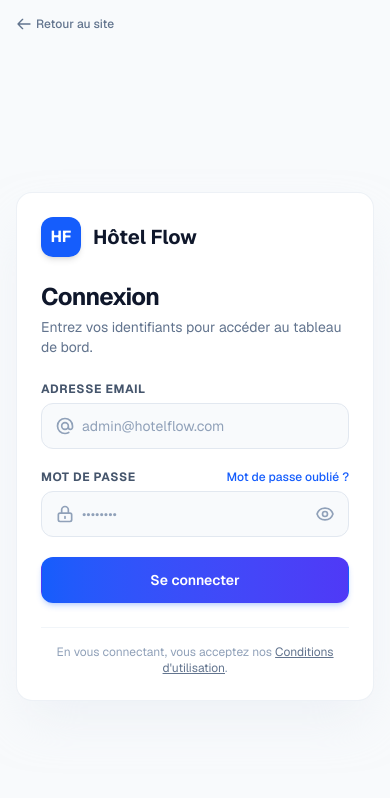
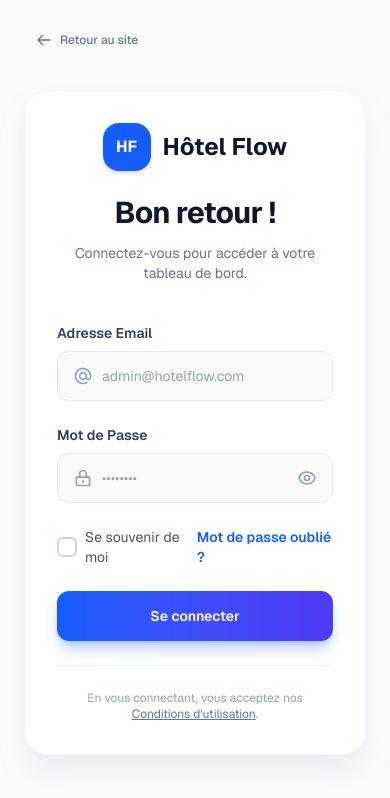
Before and after one commit to Odon2266/hotel-flow, a Next.js app in the folder frontend/: page /admin/login in a window 390 px wide. Shown: the top 798 px of the page. Built offline with nearby package versions, Linux system fonts and the light colour scheme.

Commit message:
Mise à jour  de l'interface d'authentification

```diff
--- a/frontend/src/app/admin/login/page.tsx
+++ b/frontend/src/app/admin/login/page.tsx
@@ -8,6 +8,7 @@ export default function AdminLoginPage() {
   const [email, setEmail] = useState('');
   const [password, setPassword] = useState('');
   const [showPassword, setShowPassword] = useState(false);
+  const [rememberMe, setRememberMe] = useState(false);
   const [error, setError] = useState('');
   const [loading, setLoading] = useState(false);
   const router = useRouter();
@@ -44,47 +45,49 @@ export default function AdminLoginPage() {
   return (
     <div className="flex min-h-screen bg-slate-50 text-slate-800 font-sans">
 
-      {/* Panneau latéral gauche : Image + Overlay Bleu (Caché sur mobile) */}
-      <div className="relative hidden w-1/2 flex-col justify-between overflow-hidden lg:flex bg-blue-900">
-        {/* Image de fond libre de droits (Unsplash - Hall d'hôtel) */}
+      {/* Panneau latéral gauche : Image plein écran (sans border-radius) */}
+      <div className="relative hidden w-1/2 lg:block bg-blue-900 overflow-hidden">
+
+        {/* Image de fond libre de droits */}
         <img
           src="https://images.unsplash.com/photo-1566073771259-6a8506099945?ixlib=rb-4.0.3&auto=format&fit=crop&w=1920&q=80"
           alt="Hall d'hôtel"
-          className="absolute inset-0 h-full w-full object-cover opacity-40 mix-blend-overlay"
+          className="absolute inset-0 h-full w-full object-cover"
         />
 
-        {/* Dégradé superposé pour la lisibilité et le thème */}
-        <div className="absolute inset-0 bg-gradient-to-br from-blue-700/90 via-blue-800/90 to-indigo-900/90" />
+        {/* Dégradé superposé (bas vers haut) pour la lisibilité du texte */}
+        <div className="absolute inset-0 bg-gradient-to-t from-blue-950 via-blue-900/80 to-blue-900/40" />
 
-        <div className="relative z-10 flex flex-col justify-between h-full p-12">
+        <div className="relative z-10 flex flex-col justify-between h-full p-12 xl:p-16">
           {/* Logo */}
           <div className="flex items-center space-x-3">
-            <div className="flex h-10 w-10 items-center justify-center rounded-xl bg-white font-extrabold text-blue-700 shadow-md">
+            <div className="flex h-12 w-12 items-center justify-center rounded-2xl bg-white font-extrabold text-blue-700 shadow-lg">
               HF
             </div>
-            <span className="text-xl font-bold tracking-wide text-white">Hôtel Flow</span>
+            <span className="text-xl font-bold tracking-wide text-white drop-shadow-md">Hôtel Flow</span>
           </div>
 
           {/* Texte de présentation */}
           <div className="space-y-6 max-w-lg">
-            <span className="inline-block rounded-full bg-white/10 px-4 py-1.5 text-xs font-semibold text-blue-100 border border-white/20 backdrop-blur-md">
+            <span className="inline-block rounded-full bg-white/10 px-4 py-1.5 text-xs font-semibold text-blue-100 border border-white/20 backdrop-blur-md shadow-sm">
               Espace Administration
             </span>
-            <h1 className="text-4xl lg:text-5xl font-extrabold leading-tight text-white">
+            <h1 className="text-4xl xl:text-5xl font-extrabold leading-tight text-white drop-shadow-lg">
               Pilotez votre <br />
               <span className="text-transparent bg-clip-text bg-gradient-to-r from-blue-200 to-indigo-200">
                 établissement
               </span>
             </h1>
-            <p className="text-base text-blue-100/80 leading-relaxed">
+            <p className="text-base text-blue-50/90 leading-relaxed drop-shadow-md">
               Accédez à votre espace sécurisé pour gérer vos chambres, suivre vos réservations et optimiser vos services en temps réel.
             </p>
 
             {/* Puces de fonctionnalités */}
-            <ul className="space-y-3 pt-4">
+            <div className="rounded-2xl bg-white/5 border border-white/10 p-5 backdrop-blur-sm">
+              <ul className="space-y-3">
                 {['Gestion centralisée des chambres', 'Suivi des réservations en direct', 'Tableau de bord analytique'].map((item, i) => (
-                <li key={i} className="flex items-center text-sm text-blue-100/90">
-                  <svg className="w-5 h-5 mr-3 text-blue-300" fill="none" viewBox="0 0 24 24" stroke="currentColor">
+                  <li key={i} className="flex items-center text-sm text-blue-50/90">
+                    <svg className="w-5 h-5 mr-3 text-blue-300 flex-shrink-0" fill="none" viewBox="0 0 24 24" stroke="currentColor">
                       <path strokeLinecap="round" strokeLinejoin="round" strokeWidth={2} d="M5 13l4 4L19 7" />
                     </svg>
                     {item}
@@ -92,47 +95,51 @@ export default function AdminLoginPage() {
                 ))}
               </ul>
             </div>
+          </div>
 
           {/* Copyright */}
-          <div className="text-xs text-blue-200/60">
+          <div className="text-xs text-blue-200/70 drop-shadow-sm">
             © 2026 Hôtel Flow — Tous droits réservés
           </div>
         </div>
       </div>
 
-      {/* Formulaire de connexion : Style lumineux et cartes blanches */}
-      <div className="flex w-full items-center justify-center p-4 sm:p-6 lg:w-1/2 bg-slate-50 relative">
+      {/* Panneau droit : Formulaire d'authentification amélioré */}
+      <div className="flex w-full items-center justify-center p-6 sm:p-12 lg:w-1/2 bg-slate-50 relative">
 
         {/* Lien de retour au site */}
         <Link
           href="/"
-          className="absolute top-4 left-4 sm:top-8 sm:left-8 flex items-center text-xs sm:text-sm font-medium text-slate-500 hover:text-blue-600 transition-colors z-20"
+          className="absolute top-6 left-6 sm:top-8 sm:left-8 flex items-center text-xs sm:text-sm font-medium text-slate-500 hover:text-blue-600 hover:bg-slate-200/50 px-3 py-2 rounded-xl transition-all z-20"
         >
-          <svg className="w-4 h-4 mr-1 sm:mr-2" fill="none" viewBox="0 0 24 24" stroke="currentColor">
+          <svg className="w-4 h-4 mr-2" fill="none" viewBox="0 0 24 24" stroke="currentColor">
             <path strokeLinecap="round" strokeLinejoin="round" strokeWidth={2} d="M10 19l-7-7m0 0l7-7m-7 7h18" />
           </svg>
           Retour au site
         </Link>
 
-        <div className="w-full max-w-md space-y-6 sm:space-y-8 rounded-2xl sm:rounded-3xl bg-white p-6 sm:p-8 lg:p-10 border border-slate-200/60 shadow-2xl shadow-slate-200/50 mt-12 sm:mt-0">
-          <div>
+        {/* Carte du formulaire */}
+        <div className="w-full max-w-md bg-white rounded-3xl p-8 sm:p-10 shadow-xl shadow-slate-200/50 border border-slate-100">
+
+          {/* En-tête du formulaire */}
+          <div className="text-center mb-10">
             {/* Logo visible uniquement sur mobile */}
-            <div className="flex lg:hidden items-center space-x-3 mb-6">
-              <div className="flex h-10 w-10 items-center justify-center rounded-xl bg-blue-600 font-bold text-white shadow-md">
+            <div className="flex lg:hidden justify-center items-center space-x-3 mb-6">
+              <div className="flex h-12 w-12 items-center justify-center rounded-2xl bg-blue-600 font-bold text-white shadow-md">
                 HF
               </div>
-              <span className="text-xl font-bold text-slate-900">Hôtel Flow</span>
+              <span className="text-2xl font-bold text-slate-900">Hôtel Flow</span>
             </div>
 
-            <h2 className="text-2xl sm:text-3xl font-bold text-slate-900 tracking-tight">Connexion</h2>
-            <p className="mt-1 sm:mt-2 text-sm text-slate-500">
-              Entrez vos identifiants pour accéder au tableau de bord.
+            <h2 className="text-3xl font-bold text-slate-900 tracking-tight">Bon retour !</h2>
+            <p className="mt-3 text-sm text-slate-500">
+              Connectez-vous pour accéder à votre tableau de bord.
             </p>
           </div>
 
           {/* Message d'erreur */}
           {error && (
-            <div className="flex items-start space-x-3 rounded-xl bg-red-50 p-4 text-sm text-red-600 border border-red-100 animate-in fade-in slide-in-from-top-2 duration-300">
+            <div className="flex items-start space-x-3 rounded-2xl bg-red-50 p-4 text-sm text-red-600 border border-red-100 mb-6 animate-in fade-in slide-in-from-top-2 duration-300">
               <svg className="h-5 w-5 flex-shrink-0 text-red-500 mt-0.5" fill="none" viewBox="0 0 24 24" stroke="currentColor">
                 <path strokeLinecap="round" strokeLinejoin="round" strokeWidth={2} d="M12 8v4m0 4h.01M21 12a9 9 0 11-18 0 9 9 0 0118 0z" />
               </svg>
@@ -140,14 +147,14 @@ export default function AdminLoginPage() {
             </div>
           )}
 
-          <form onSubmit={handleSubmit} className="space-y-5 sm:space-y-6">
+          <form onSubmit={handleSubmit} className="space-y-6">
             {/* Champ Email */}
             <div>
-              <label className="block text-xs font-bold uppercase tracking-wider text-slate-600 mb-1.5 sm:mb-2">
+              <label className="block text-sm font-semibold text-slate-700 mb-2">
                 Adresse Email
               </label>
               <div className="relative group">
-                <div className="absolute inset-y-0 left-0 pl-3.5 sm:pl-4 flex items-center pointer-events-none">
+                <div className="absolute inset-y-0 left-0 pl-4 flex items-center pointer-events-none">
                   <svg className="h-5 w-5 text-slate-400 group-focus-within:text-blue-600 transition-colors" fill="none" viewBox="0 0 24 24" stroke="currentColor">
                     <path strokeLinecap="round" strokeLinejoin="round" strokeWidth={2} d="M16 12a4 4 0 10-8 0 4 4 0 008 0zm0 0v1.5a2.5 2.5 0 005 0V12a9 9 0 10-9 9m4.5-1.206a8.959 8.959 0 01-4.5 1.207" />
                   </svg>
@@ -159,23 +166,18 @@ export default function AdminLoginPage() {
                   required
                   autoComplete="email"
                   placeholder="admin@hotelflow.com"
-                  className="w-full rounded-xl bg-slate-50 border border-slate-200 py-3 sm:py-3.5 pl-10 sm:pl-11 pr-4 text-sm text-slate-900 placeholder-slate-400 transition-all duration-200 focus:bg-white focus:border-blue-500 focus:outline-none focus:ring-4 focus:ring-blue-500/10"
+                  className="w-full rounded-xl bg-slate-50 border border-slate-200 py-3.5 pl-11 pr-4 text-sm text-slate-900 placeholder-slate-400 transition-all duration-200 focus:bg-white focus:border-blue-500 focus:outline-none focus:ring-4 focus:ring-blue-500/10"
                 />
               </div>
             </div>
 
             {/* Champ Mot de Passe */}
             <div>
-              <div className="flex items-center justify-between mb-1.5 sm:mb-2">
-                <label className="block text-xs font-bold uppercase tracking-wider text-slate-600">
+              <label className="block text-sm font-semibold text-slate-700 mb-2">
                 Mot de Passe
               </label>
-                <a href="#" className="text-xs font-medium text-blue-600 hover:text-blue-700 transition-colors">
-                  Mot de passe oublié ?
-                </a>
-              </div>
               <div className="relative group">
-                <div className="absolute inset-y-0 left-0 pl-3.5 sm:pl-4 flex items-center pointer-events-none">
+                <div className="absolute inset-y-0 left-0 pl-4 flex items-center pointer-events-none">
                   <svg className="h-5 w-5 text-slate-400 group-focus-within:text-blue-600 transition-colors" fill="none" viewBox="0 0 24 24" stroke="currentColor">
                     <path strokeLinecap="round" strokeLinejoin="round" strokeWidth={2} d="M12 15v2m-6 4h12a2 2 0 002-2v-6a2 2 0 00-2-2H6a2 2 0 00-2 2v6a2 2 0 002 2zm10-10V7a4 4 0 00-8 0v4h8z" />
                   </svg>
@@ -187,12 +189,12 @@ export default function AdminLoginPage() {
                   required
                   autoComplete="current-password"
                   placeholder="••••••••"
-                  className="w-full rounded-xl bg-slate-50 border border-slate-200 py-3 sm:py-3.5 pl-10 sm:pl-11 pr-12 text-sm text-slate-900 placeholder-slate-400 transition-all duration-200 focus:bg-white focus:border-blue-500 focus:outline-none focus:ring-4 focus:ring-blue-500/10"
+                  className="w-full rounded-xl bg-slate-50 border border-slate-200 py-3.5 pl-11 pr-12 text-sm text-slate-900 placeholder-slate-400 transition-all duration-200 focus:bg-white focus:border-blue-500 focus:outline-none focus:ring-4 focus:ring-blue-500/10"
                 />
                 <button
                   type="button"
                   onClick={() => setShowPassword(!showPassword)}
-                  className="absolute inset-y-0 right-0 pr-3.5 sm:pr-4 flex items-center text-slate-400 hover:text-slate-600 transition-colors focus:outline-none"
+                  className="absolute inset-y-0 right-0 pr-4 flex items-center text-slate-400 hover:text-slate-600 transition-colors focus:outline-none rounded-r-xl"
                   aria-label={showPassword ? "Masquer le mot de passe" : "Afficher le mot de passe"}
                 >
                   {showPassword ? (
@@ -209,11 +211,34 @@ export default function AdminLoginPage() {
               </div>
             </div>
 
+            {/* Options : Remember me & Forgot password */}
+            <div className="flex items-center justify-between">
+              <label className="flex items-center space-x-2 cursor-pointer group">
+                <div className="relative flex items-center justify-center">
+                  <input
+                    type="checkbox"
+                    checked={rememberMe}
+                    onChange={(e) => setRememberMe(e.target.checked)}
+                    className="peer sr-only"
+                  />
+                  <div className="w-5 h-5 border-2 border-slate-300 rounded-md peer-checked:bg-blue-600 peer-checked:border-blue-600 transition-all duration-200 group-hover:border-blue-400"></div>
+                  <svg className="absolute w-3 h-3 text-white opacity-0 peer-checked:opacity-100 transition-opacity duration-200 pointer-events-none" fill="none" viewBox="0 0 24 24" stroke="currentColor" strokeWidth={3}>
+                    <path strokeLinecap="round" strokeLinejoin="round" d="M5 13l4 4L19 7" />
+                  </svg>
+                </div>
+                <span className="text-sm text-slate-600 group-hover:text-slate-900 transition-colors">Se souvenir de moi</span>
+              </label>
+
+              <a href="#" className="text-sm font-semibold text-blue-600 hover:text-blue-700 transition-colors">
+                Mot de passe oublié ?
+              </a>
+            </div>
+
             {/* Bouton de connexion */}
             <button
               type="submit"
               disabled={loading}
-              className="group relative w-full flex justify-center py-3 sm:py-3.5 px-4 border border-transparent text-sm font-semibold rounded-xl text-white bg-gradient-to-r from-blue-600 to-indigo-600 hover:from-blue-700 hover:to-indigo-700 focus:outline-none focus:ring-4 focus:ring-blue-500/30 transition-all duration-200 shadow-md shadow-blue-600/20 active:scale-[0.98] disabled:opacity-70 disabled:cursor-not-allowed disabled:active:scale-100"
+              className="group relative w-full flex justify-center py-3.5 px-4 border border-transparent text-sm font-semibold rounded-xl text-white bg-gradient-to-r from-blue-600 to-indigo-600 hover:from-blue-700 hover:to-indigo-700 focus:outline-none focus:ring-4 focus:ring-blue-500/30 transition-all duration-200 shadow-lg shadow-blue-600/30 active:scale-[0.98] disabled:opacity-70 disabled:cursor-not-allowed disabled:active:scale-100"
             >
               {loading ? (
                 <span className="flex items-center space-x-2">
@@ -230,8 +255,8 @@ export default function AdminLoginPage() {
           </form>
 
           {/* Pied de page du formulaire */}
-          <div className="text-center text-xs text-slate-400 pt-4 border-t border-slate-100">
-            En vous connectant, vous acceptez nos <a href="#" className="text-slate-500 hover:text-blue-600 underline">Conditions d'utilisation</a>.
+          <div className="text-center text-xs text-slate-400 pt-6 mt-6 border-t border-slate-100">
+            En vous connectant, vous acceptez nos <a href="#" className="text-slate-500 hover:text-blue-600 underline transition-colors">Conditions d'utilisation</a>.
           </div>
         </div>
       </div>
```
Lines whose indentation alone changed are shown as unchanged.
